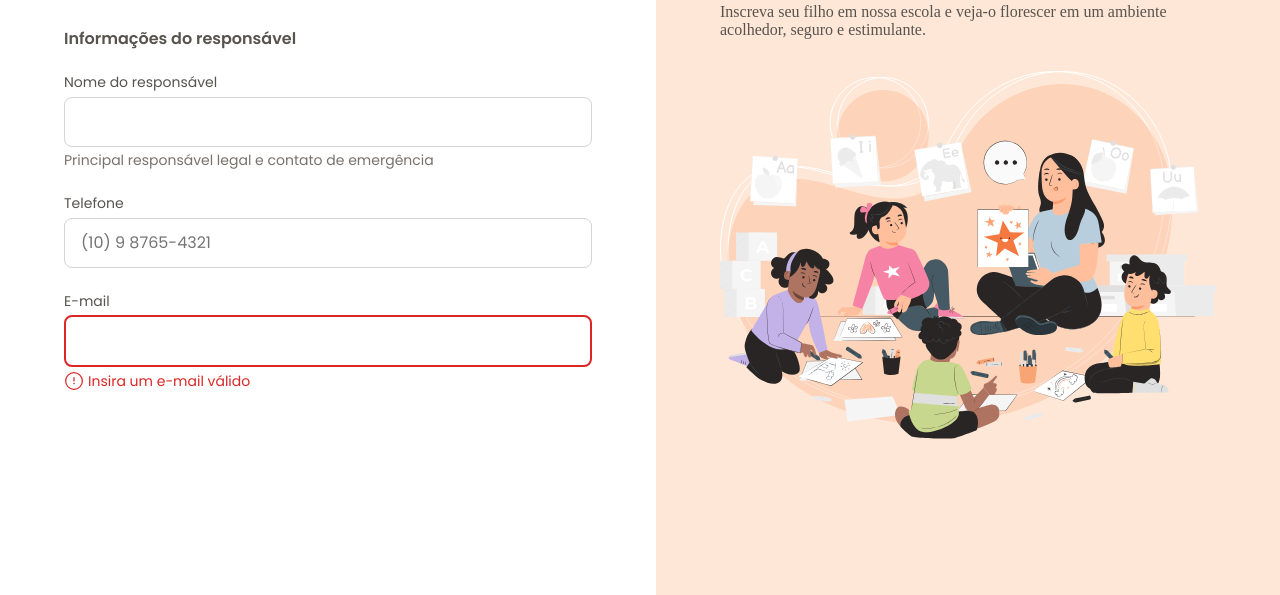
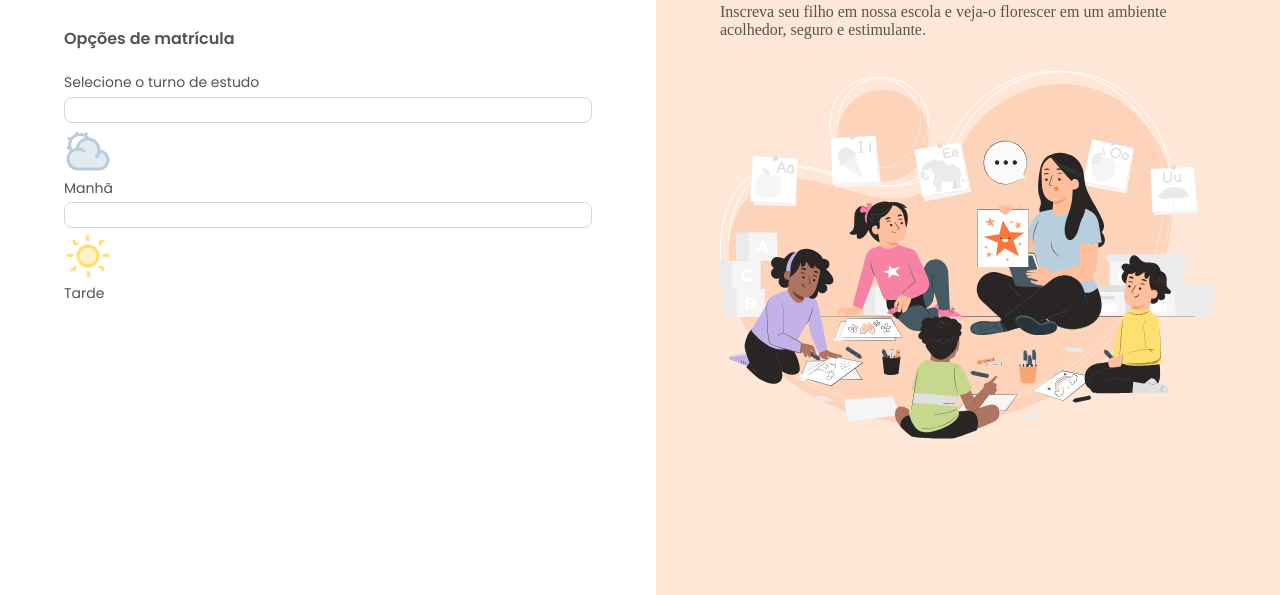
Before and after one commit to RalphCajazeira/Forms-de-Matricula-Escola, a plain HTML site: page index.html in a window 1280 px wide. Shown: the part 205-800 px from the top of the page. Drawn offline with Linux system fonts and the light colour scheme.

Commit message:
Estruturando input do tipo radio

```diff
--- a/index.html
+++ b/index.html
@@ -153,7 +153,7 @@
               <div class="flex"></div>
             </fieldset> -->
 
-            <fieldset class="gardian">
+            <!-- <fieldset class="gardian">
               <legend>Informações do responsável</legend>
 
               <div class="input-wrapper">
@@ -185,6 +185,46 @@
                   <span>Insira um e-mail válido</span>
                 </div>
               </div>
+            </fieldset> -->
+
+            <fieldset class="enroll-options">
+              <legend>Opções de matrícula</legend>
+
+              <div class="input-wrapper">
+                <label for="">Selecione o turno de estudo</label>
+
+                <div class="radio-wrapper">
+                  <div class="inner-wrapper">
+                    <div class="radio-image"></div>
+                    <input
+                      type="radio"
+                      name="study_shift"
+                      value="morning"
+                      id="morning"
+                    />
+                    <img
+                      src="assets/icons/sun-cloud-02.svg"
+                      alt="icone de sol com nuvens"
+                    />
+                    <label for="morning">Manhã</label>
+                  </div>
+
+                  <div class="inner-wrapper">
+                    <div class="radio-image"></div>
+                    <input
+                      type="radio"
+                      name="study_shift"
+                      value="afternoon"
+                      id="afternoon"
+                    />
+                    <img
+                      src="assets/icons/sun-02.svg"
+                      alt="icone de sol com nuvens"
+                    />
+                    <label for="afternoon">Tarde</label>
+                  </div>
+                </div>
+              </div>
             </fieldset>
           </form>
         </div>
```
